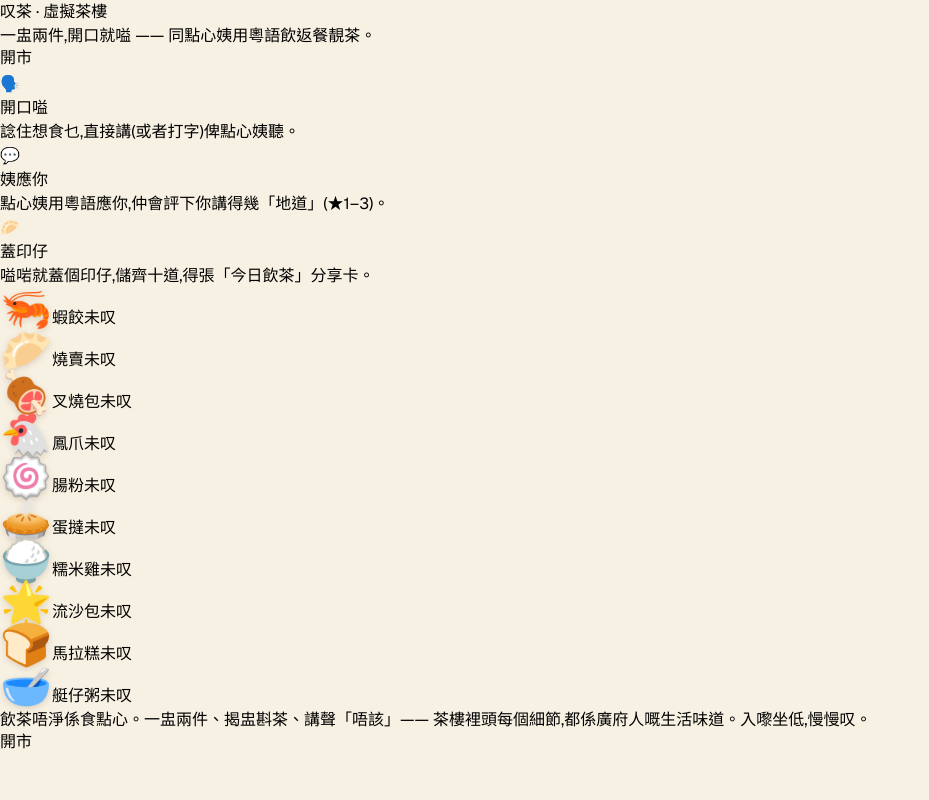
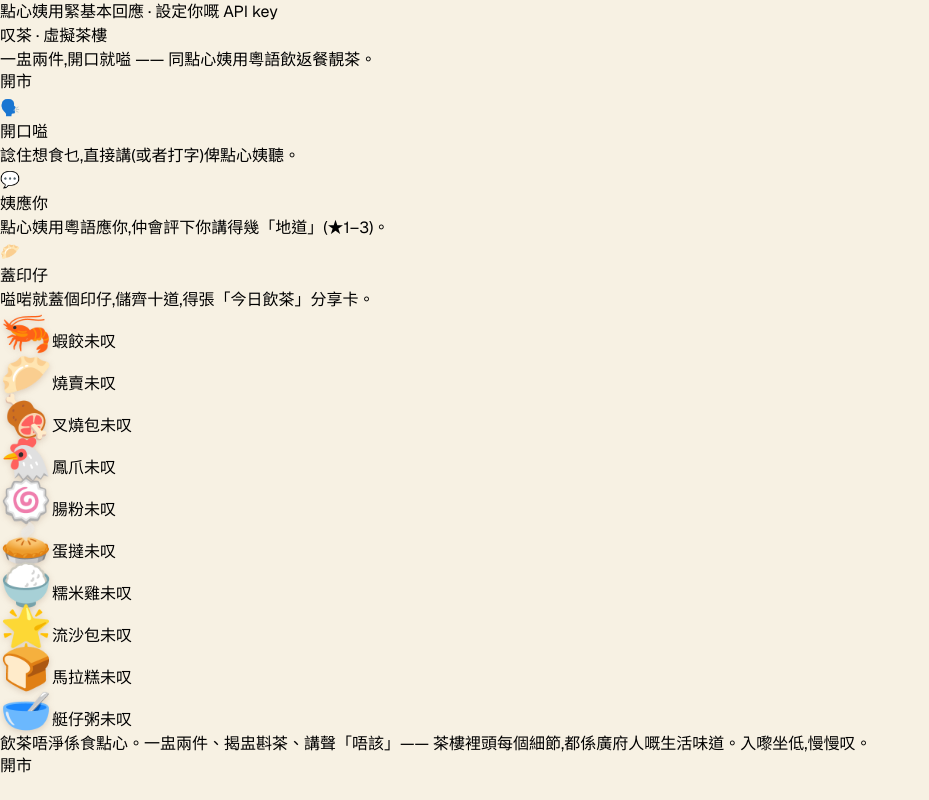
Before and after one commit to StarryDeserts/SavorTea, a Next.js app: page / in a window 1280 px wide. Shown: the whole page, without its empty margins (0-929 px from the left). Built offline with nearby package versions, Linux system fonts and the light colour scheme.

Commit message:
feat: add SettingsLink entry/status and wire it into landing and play

```diff
--- a/app/page.tsx
+++ b/app/page.tsx
@@ -7,6 +7,7 @@
 import { MenuWall } from '@/components/landing/MenuWall';
 import { CulturalIntro } from '@/components/landing/CulturalIntro';
 import { EnterCta } from '@/components/landing/EnterCta';
+import { SettingsLink } from '@/components/SettingsLink';
 
 export default function LandingPage() {
   const clearedDishIds = useTeahouseStore((s) => s.clearedDishIds);
@@ -16,6 +17,7 @@
 
   return (
     <main className="landing">
+      <SettingsLink />
       <LandingHero clearedCount={clearedCount} total={total} />
       <HowToPlay />
       <MenuWall dishes={DISHES} clearedDishIds={clearedDishIds} stars={stars} />
--- a/app/play/page.tsx
+++ b/app/play/page.tsx
@@ -5,6 +5,7 @@
 import { OrderChat } from '@/components/OrderChat';
 import { StampBook } from '@/components/StampBook';
 import { ShareCardButton } from '@/components/ShareCardButton';
+import { SettingsLink } from '@/components/SettingsLink';
 
 export default function PlayPage() {
   const clearedDishIds = useTeahouseStore((s) => s.clearedDishIds);
@@ -12,6 +13,7 @@
 
   return (
     <main className="teahouse">
+      <SettingsLink />
       <h1>叹茶 · 虛擬茶樓</h1>
       <OrderChat />
       <StampBook dishes={DISHES} stampedDishIds={clearedDishIds} />
--- /dev/null
+++ b/components/SettingsLink.tsx
@@ -0,0 +1,19 @@
+'use client';
+
+import Link from 'next/link';
+import { useLlmConfigStore } from '@/lib/settings/llmConfigStore';
+import { hasLlmConfig } from '@/lib/settings/llmConfig';
+import { providerLabel } from '@/lib/settings/providers';
+
+export function SettingsLink() {
+  const provider = useLlmConfigStore((s) => s.provider);
+  const baseURL = useLlmConfigStore((s) => s.baseURL);
+  const apiKey = useLlmConfigStore((s) => s.apiKey);
+  const model = useLlmConfigStore((s) => s.model);
+  const configured = hasLlmConfig({ provider, baseURL, apiKey, model });
+  return (
+    <Link className="settings-link" href="/settings" data-configured={configured}>
+      {configured ? `用緊 你嘅 ${providerLabel(provider)}` : '點心姨用緊基本回應 · 設定你嘅 API key'}
+    </Link>
+  );
+}
```
Also changed, not shown: 2 other files (tests, documents, lock files or other folders).
